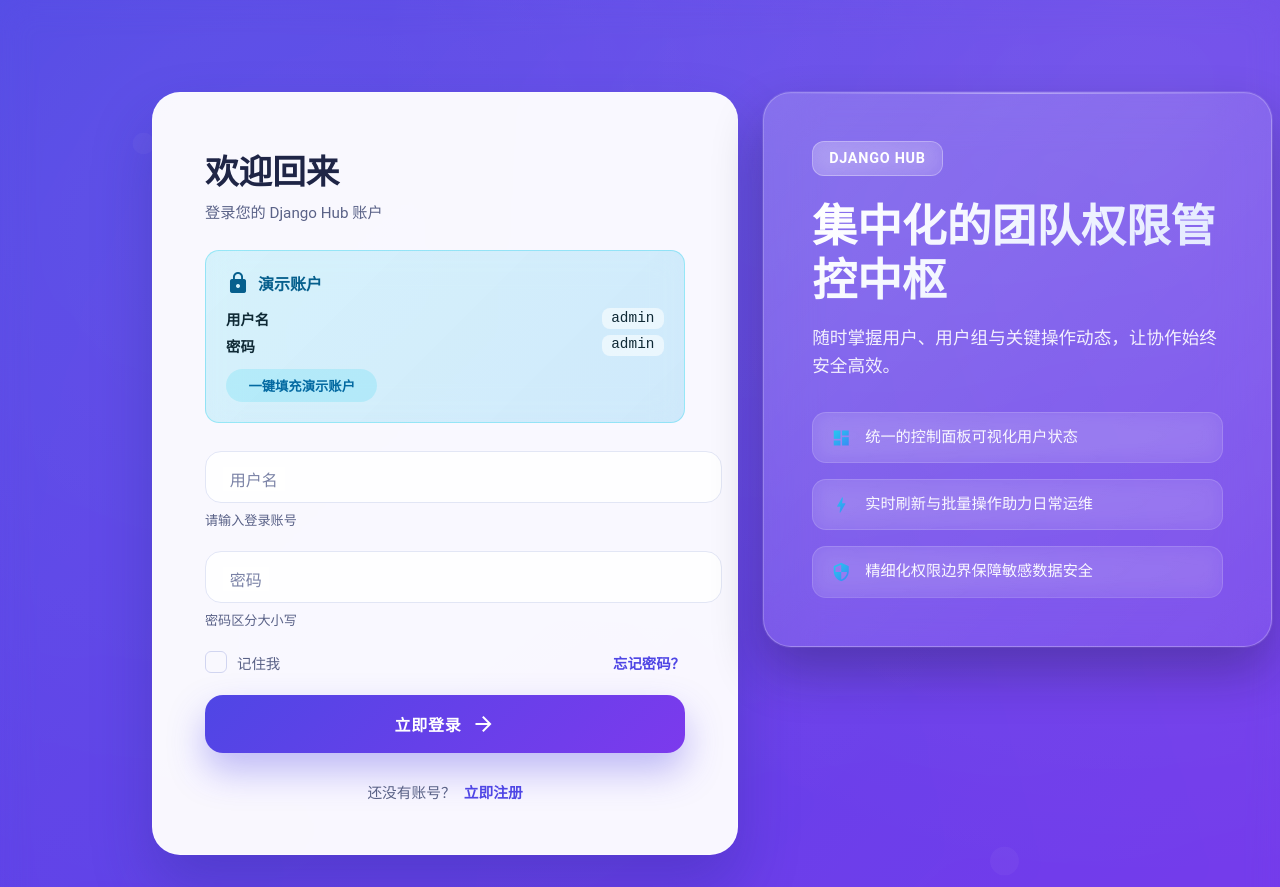
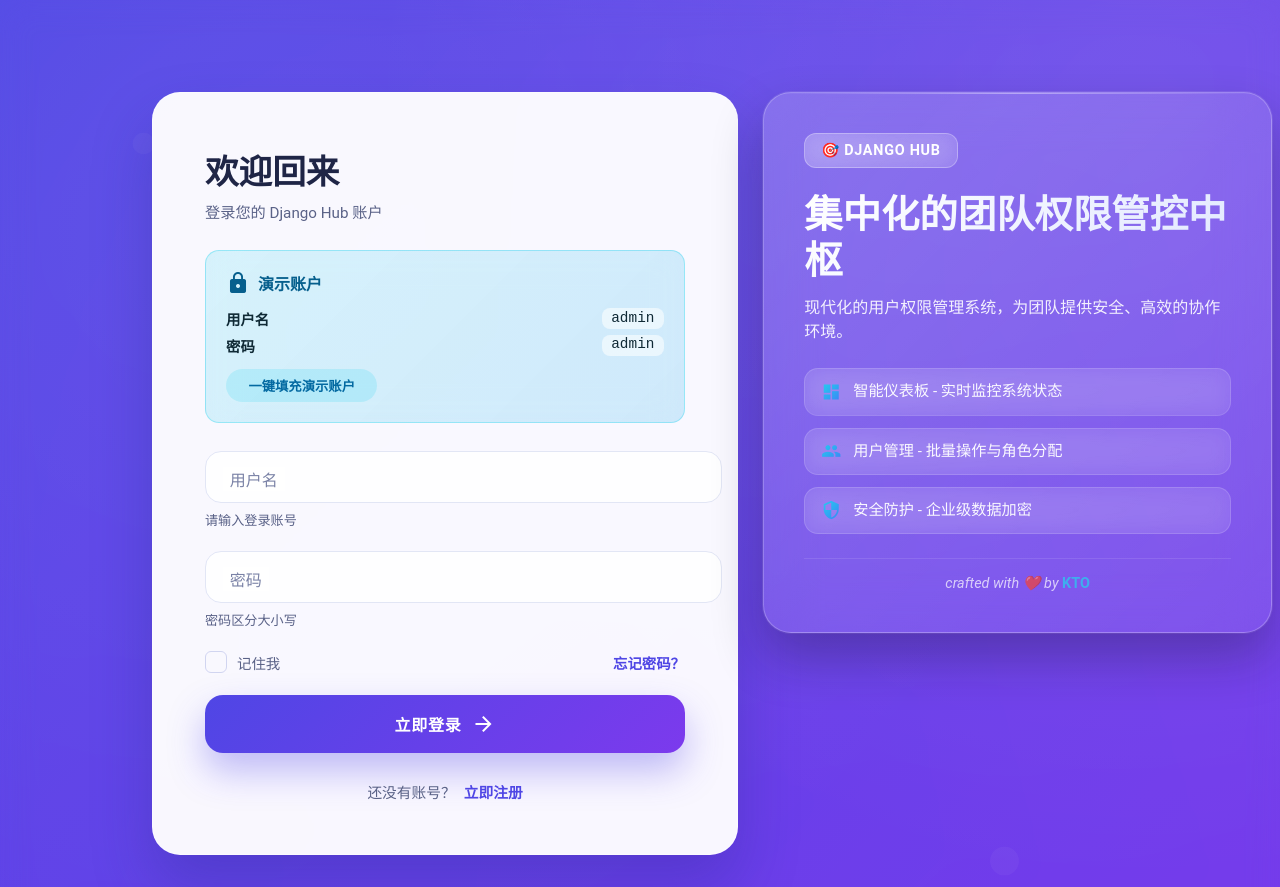
Before and after one commit to Ktovoz/demo-django, a Django app: page /login/ in a window 1280 px wide. Shown: the top 887 px of the page. Run offline with Django 5.2, Linux system fonts and the light colour scheme; parts of the project's set-up code (start-up, migrations or seed data) failed here and were passed over.

Commit message:
style(auth):优化登录和注册页面样式- 调整卡片最大宽度和内边距以提升视觉效果 - 修改标题和副标题字体大小及间距- 更新列表项布局和悬停动画效果- 添加页脚信息区域并统一设计风格 - 移除注册页面统计信息模块-优化移动端响应式布局表现 - 精简文字描述内容提高可读性- 统一图标与文本的展示方式

```diff
--- a/demo/static/css/login.css
+++ b/demo/static/css/login.css
@@ -425,9 +425,9 @@
 }
 
 .auth-hero__card {
-    max-width: 520px;
-    width: min(100%, 520px);
-    padding: clamp(32px, 5vw, 48px);
+    max-width: 480px;
+    width: min(100%, 480px);
+    padding: clamp(28px, 4vw, 40px);
     border-radius: var(--auth-radius-lg);
     background: linear-gradient(135deg,
         rgba(255, 255, 255, 0.18) 0%,
@@ -475,10 +475,10 @@
 }
 
 .auth-hero__title {
-    font-size: clamp(2.2rem, 4vw, 2.8rem);
+    font-size: clamp(2rem, 3.5vw, 2.4rem);
     font-weight: 700;
     line-height: 1.2;
-    margin: 0 0 16px 0;
+    margin: 0 0 12px 0;
     background: linear-gradient(135deg, #ffffff 0%, #e0e7ff 100%);
     -webkit-background-clip: text;
     -webkit-text-fill-color: transparent;
@@ -486,9 +486,9 @@
 }
 
 .auth-hero__subtitle {
-    font-size: 1.1rem;
-    line-height: 1.6;
-    margin: 0 0 32px 0;
+    font-size: 1rem;
+    line-height: 1.5;
+    margin: 0 0 24px 0;
     opacity: 0.9;
     font-weight: 400;
 }
@@ -498,14 +498,14 @@
     margin: 0;
     padding: 0;
     display: grid;
-    gap: 16px;
+    gap: 12px;
 }
 
 .auth-hero__list li {
     display: flex;
     align-items: center;
-    gap: 14px;
-    padding: 14px 18px;
+    gap: 12px;
+    padding: 12px 16px;
     border-radius: var(--auth-radius-sm);
     background: rgba(255, 255, 255, 0.08);
     border: 1px solid rgba(255, 255, 255, 0.15);
@@ -533,6 +533,71 @@
     font-size: 0.95rem;
     line-height: 1.4;
     opacity: 0.95;
+}
+
+.auth-hero__list span strong {
+    font-weight: 600;
+    color: #e0e7ff;
+}
+
+.auth-hero__stats {
+    display: grid;
+    grid-template-columns: repeat(3, 1fr);
+    gap: 16px;
+    margin-top: 32px;
+    padding-top: 24px;
+    border-top: 1px solid rgba(255, 255, 255, 0.15);
+}
+
+.stat-item {
+    text-align: center;
+    padding: 12px;
+    border-radius: var(--auth-radius-sm);
+    background: rgba(255, 255, 255, 0.05);
+    border: 1px solid rgba(255, 255, 255, 0.1);
+    transition: all 0.3s ease;
+}
+
+.stat-item:hover {
+    background: rgba(255, 255, 255, 0.08);
+    transform: translateY(-2px);
+    box-shadow: 0 4px 12px rgba(0, 0, 0, 0.1);
+}
+
+.stat-number {
+    font-size: 1.5rem;
+    font-weight: 700;
+    background: linear-gradient(135deg, #22d3ee, #3b82f6);
+    -webkit-background-clip: text;
+    -webkit-text-fill-color: transparent;
+    background-clip: text;
+    margin-bottom: 4px;
+}
+
+.stat-label {
+    font-size: 0.8rem;
+    opacity: 0.8;
+    font-weight: 500;
+}
+
+.auth-hero__footer {
+    margin-top: 24px;
+    padding-top: 16px;
+    border-top: 1px solid rgba(255, 255, 255, 0.1);
+    text-align: center;
+}
+
+.auth-hero__footer p {
+    margin: 0;
+    font-size: 0.9rem;
+    opacity: 0.7;
+    font-style: italic;
+}
+
+.auth-hero__footer strong {
+    color: #22d3ee;
+    font-weight: 600;
+    font-style: normal;
 }
 
 .auth-wrapper::after,
@@ -576,6 +641,12 @@
         padding: 28px;
         text-align: center;
     }
+
+    .auth-hero__stats {
+        grid-template-columns: 1fr;
+        gap: 12px;
+        margin-top: 24px;
+    }
 }
 
 @media (max-width: 640px) {
@@ -594,6 +665,16 @@
         padding: 24px;
     }
 
+    .auth-hero__stats {
+        grid-template-columns: 1fr;
+        gap: 12px;
+        margin-top: 24px;
+    }
+
+    .stat-item {
+        padding: 16px;
+    }
+
     .form-extras {
         flex-direction: column;
         align-items: flex-start;
--- a/demo/templates/demo/login.html
+++ b/demo/templates/demo/login.html
@@ -85,14 +85,17 @@
 
         <div class="auth-hero">
             <div class="auth-hero__card">
-                <div class="auth-hero__badge">Django Hub</div>
+                <div class="auth-hero__badge">🎯 Django Hub</div>
                 <h1 class="auth-hero__title">集中化的团队权限管控中枢</h1>
-                <p class="auth-hero__subtitle">随时掌握用户、用户组与关键操作动态，让协作始终安全高效。</p>
+                <p class="auth-hero__subtitle">现代化的用户权限管理系统，为团队提供安全、高效的协作环境。</p>
                 <ul class="auth-hero__list">
-                    <li><i class="material-icons">dashboard</i><span>统一的控制面板可视化用户状态</span></li>
-                    <li><i class="material-icons">bolt</i><span>实时刷新与批量操作助力日常运维</span></li>
-                    <li><i class="material-icons">security</i><span>精细化权限边界保障敏感数据安全</span></li>
+                    <li><i class="material-icons">dashboard</i><span>智能仪表板 - 实时监控系统状态</span></li>
+                    <li><i class="material-icons">group</i><span>用户管理 - 批量操作与角色分配</span></li>
+                    <li><i class="material-icons">security</i><span>安全防护 - 企业级数据加密</span></li>
                 </ul>
+                <div class="auth-hero__footer">
+                    <p> crafted with ❤️ by <strong>KTO</strong></p>
+                </div>
             </div>
         </div>
     </div>
```
Also changed, not shown: demo/static/css/register.css (+20 -42 lines), demo/templates/demo/register.html (+6 -18 lines).
